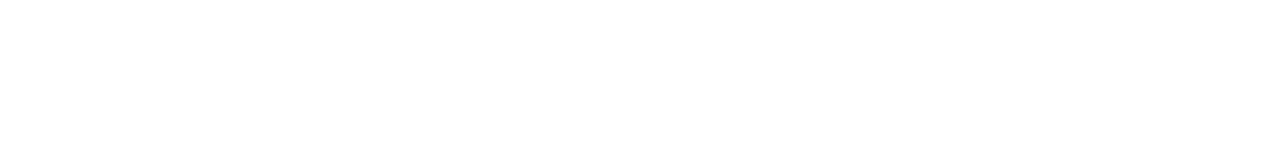
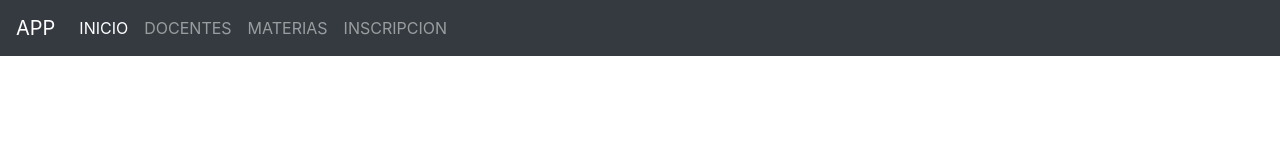
Before and after one commit to stanley-crtz/programacionIV_A1Clase, a plain HTML site: page index.html in a window 1280 px wide. Drawn offline with nearby package versions, Linux system fonts and the light colour scheme.

Commit message:
CREACION DEL MENU EN EL INDEX

```diff
--- a/index.html
+++ b/index.html
@@ -9,5 +9,28 @@
 </head>
 <body>
 
+    <nav class="navbar navbar-expand-lg navbar navbar-dark bg-dark">
+        <a class="navbar-brand" href="#">APP</a>
+
+        <div class="collapse navbar-collapse" id="navbarSupportedContent">
+          <ul class="navbar-nav mr-auto">
+            <li class="nav-item active">
+              <a class="nav-link" href="#">INICIO <span class="sr-only">(current)</span></a>
+            </li>
+            <li class="nav-item">
+              <a class="nav-link" href="#">DOCENTES</a>
+            </li>
+
+            <li class="nav-item">
+                <a class="nav-link" href="#">MATERIAS</a>
+            </li>
+            <li class="nav-item">
+                <a class="nav-link" href="#">INSCRIPCION</a>
+            </li>
+          </ul>
+
+        </div>
+      </nav>
+
 </body>
 </html>
```
